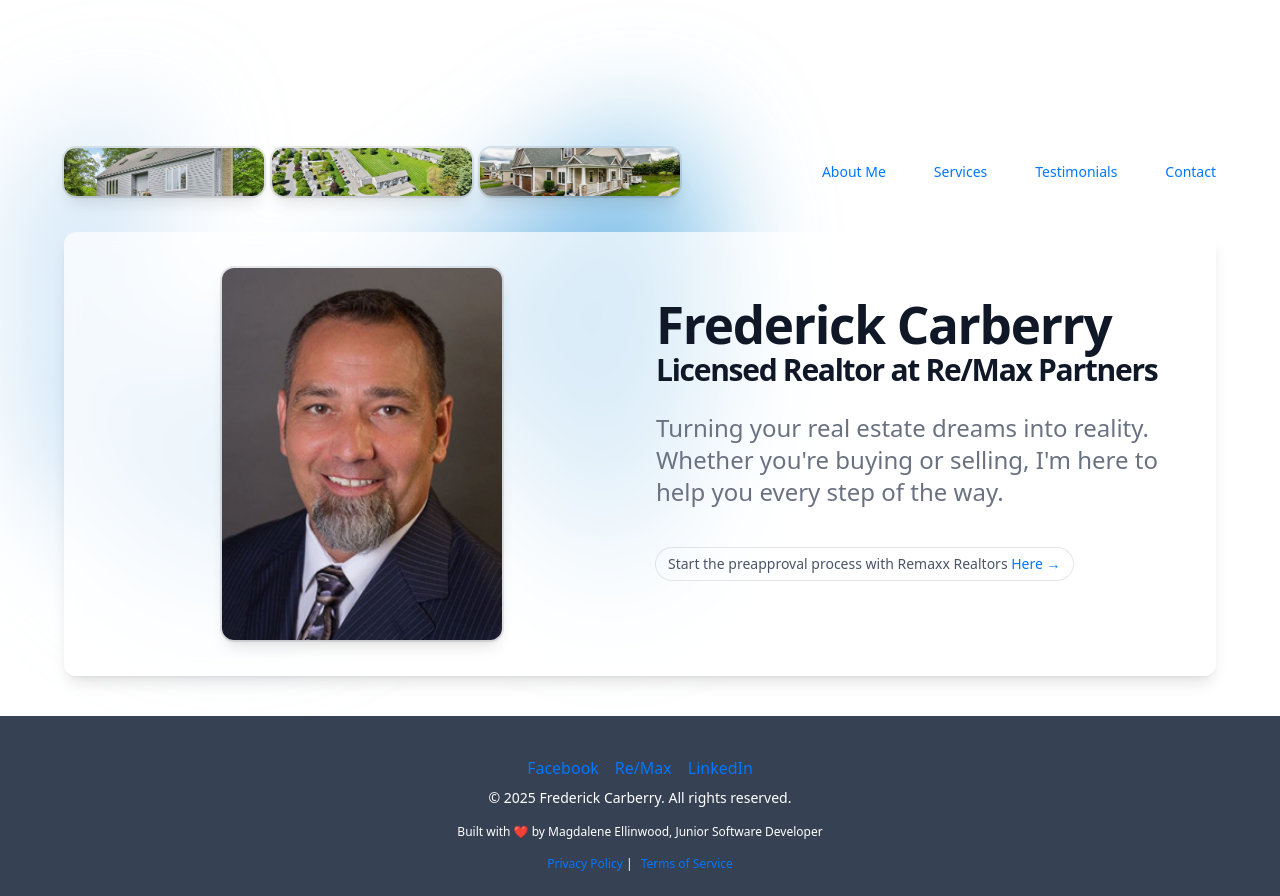
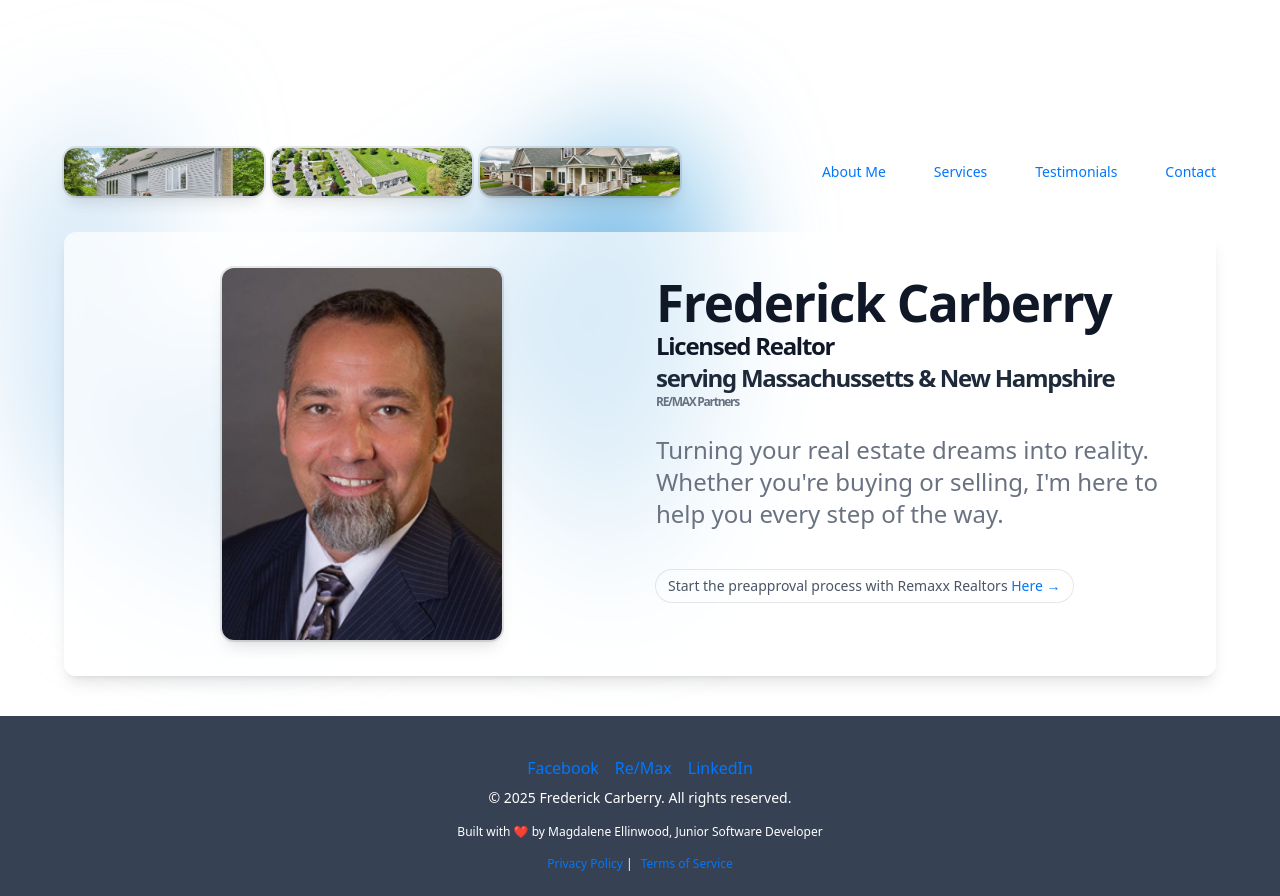
Before and after one commit to mellinwood1023/FCarberry_Site, a React (Vite) app: page / in a window 1280 px wide. Built offline with nearby package versions, Linux system fonts and the light colour scheme; the HTML template or start-up script is replaced by a standard one.

Commit message:
updated title

```diff
--- a/src/components/Hero.tsx
+++ b/src/components/Hero.tsx
@@ -108,7 +108,9 @@ export default function Hero() {
           <div className="w-full lg:w-1/2 flex flex-col justify-center items-center lg:items-start text-center lg:text-left">
             <h1 className="text-3xl sm:text-4xl md:text-5xl lg:text-6xl font-semibold tracking-tight text-balance text-gray-900">
               Frederick Carberry
-              <p className="text-3xl "> Licensed Realtor at Re/Max Partners </p>
+              <p className="text-2xl"> Licensed Realtor </p>
+              <p className="text-2xl text-gray-800">serving Massachussetts & New Hampshire </p>
+              <p className="text-xs text-gray-500">RE/MAX Partners</p>
             </h1>
             <p className="mt-6 text-base sm:text-lg md:text-xl lg:text-2xl font-medium text-pretty text-gray-500">
               Turning your real estate dreams into reality. Whether you're buying or selling, I'm here to help you every step of the way.
```
